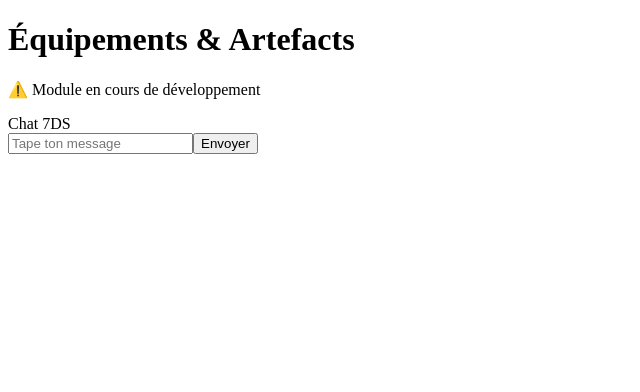
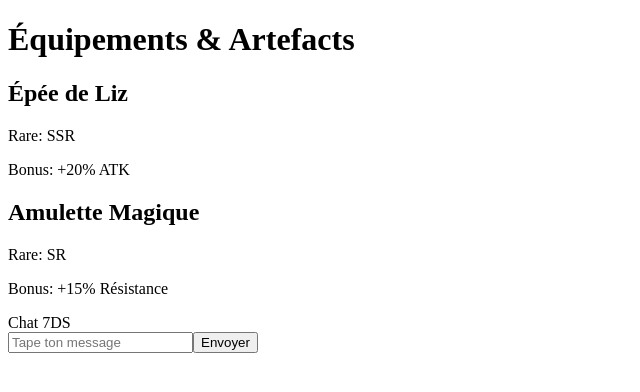
Before and after one commit to PencilgonG/7ds-origins-webapp, a React (Vite) app: page /equipements in a window 1280 px wide. Shown: the top 392 px of the page, without its empty margins (0-640 px from the left). Built offline with nearby package versions, Linux system fonts and the light colour scheme.

Commit message:
Update EquipementsPage.jsx

```diff
--- a/src/pages/EquipementsPage.jsx
+++ b/src/pages/EquipementsPage.jsx
@@ -1,7 +1,14 @@
+import equipements from "../data/equipements.json";
+import EquipementCard from "../components/equipements/EquipementCard";
+
 const EquipementsPage = () => (
   <div className="bg-black min-h-screen text-white p-6">
-    <h1 className="text-4xl font-bold mb-4">Équipements & Artefacts</h1>
-    <p>⚠️ Module en cours de développement</p>
+    <h1 className="text-4xl font-bold mb-6">Équipements & Artefacts</h1>
+    <div className="grid gap-4 grid-cols-1 sm:grid-cols-2">
+      {equipements.map((item, i) => (
+        <EquipementCard key={i} item={item} />
+      ))}
+    </div>
   </div>
 );
 
```
